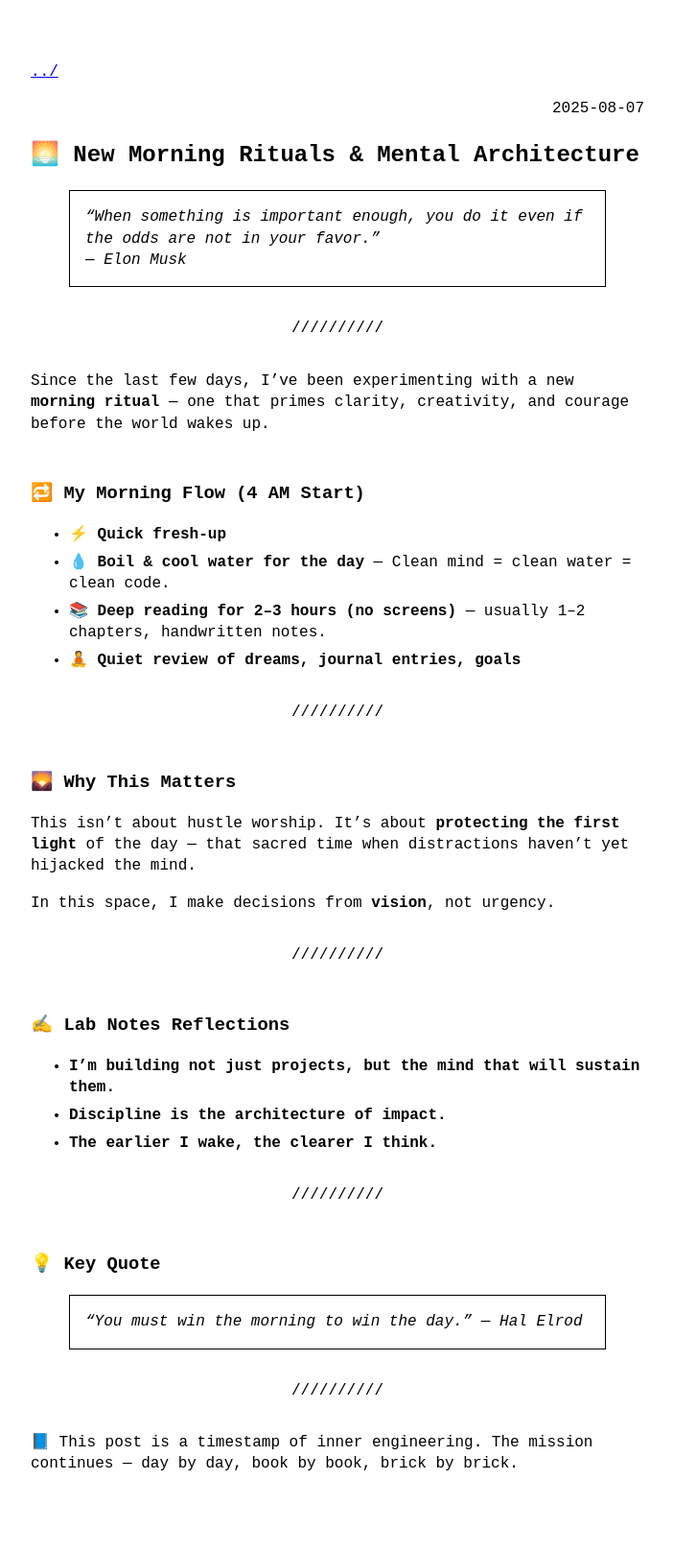
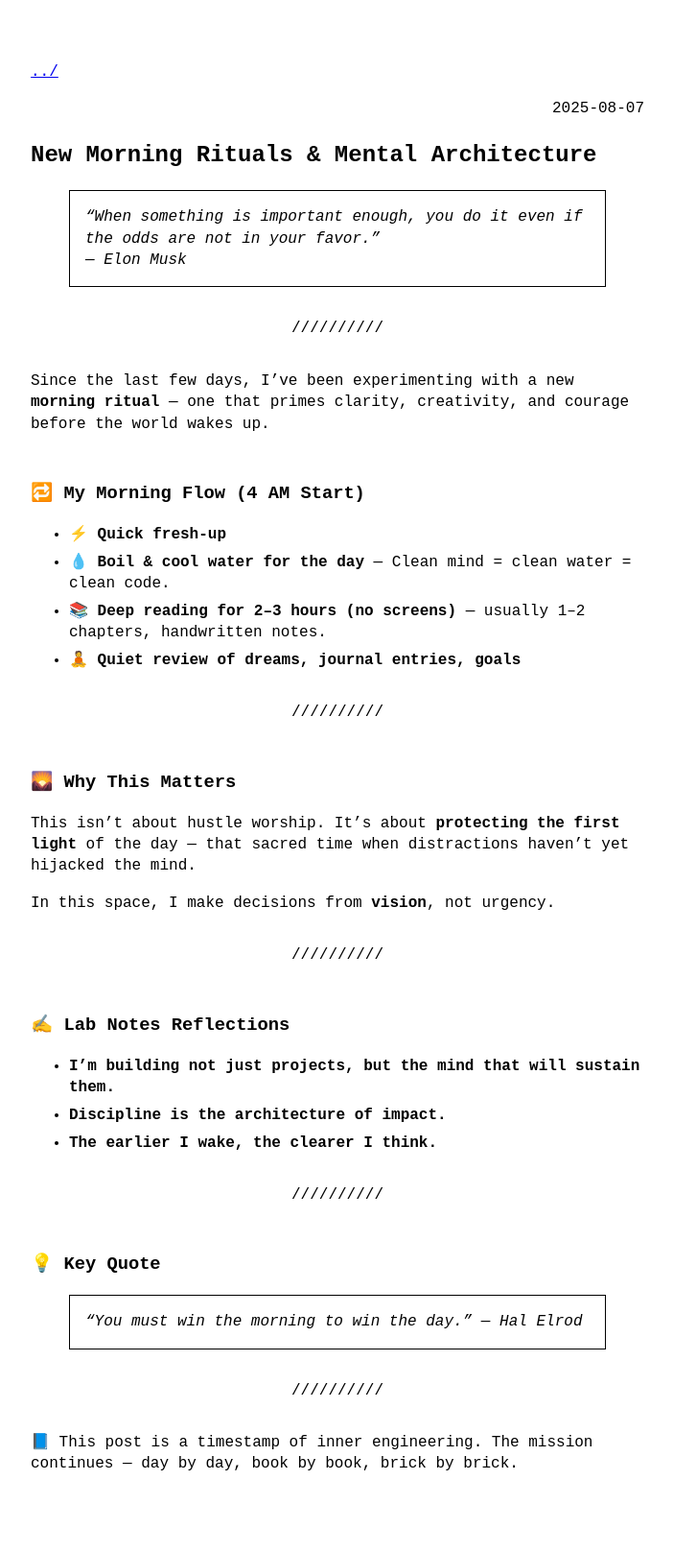
Before and after one commit to developerjonas/blog, a Jekyll site: the page built from _posts/2025-08-07-lab-notes-new-rituals.md, in a window 1280 px wide. Shown: the whole page at 96% size, without its empty margins (288-990 px from the left). Built offline with Jekyll 4.4.1, drawn with Linux system fonts in a browser that asks for light colours.

```diff
--- a/_posts/2025-08-07-lab-notes-new-rituals.md
+++ b/_posts/2025-08-07-lab-notes-new-rituals.md
@@ -1,6 +1,6 @@
 ---
 layout: post
-title: "🌅 New Morning Rituals & Mental Architecture"
+title: "New Morning Rituals & Mental Architecture"
 date: 2025-08-07
 categories: [habits, lab-notes, personal-development]
 tags: [routines, productivity, journaling]
```
Also changed, not shown: _posts/2025-08-08-cloudflare-analytics-first-week.md (+1 -1 lines).
